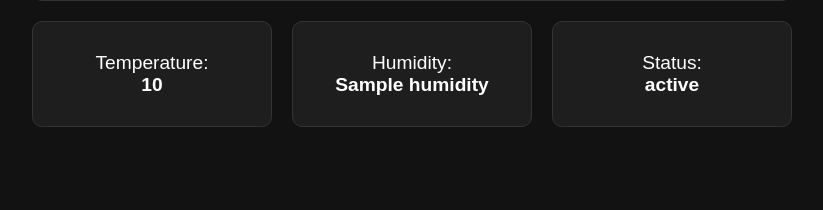
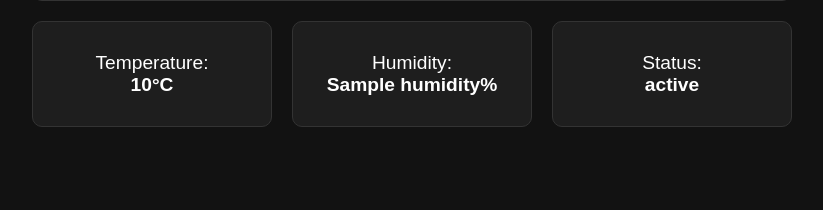
Before and after one commit to jannesii/Code, a Flask app: template server/templates/3d.html in a window 1280 px wide. Shown: the part 142-352 px from the top of the page, without its empty margins (228-1051 px from the left). Run offline with Flask 3, Linux system fonts and the light colour scheme; the template is opened without the code that fills it: most values are stand-ins (such as "Sample title", 1, 10 or a date in 2020); parts of the project's set-up code (start-up, migrations or seed data) failed here and were passed over.

Commit message:
Add units to temperature and humidity display in the sensor dashboard

```diff
--- a/server/templates/3d.html
+++ b/server/templates/3d.html
@@ -111,8 +111,8 @@
       </div>
       <!-- Sensoridatan ruudukko -->
       <div class="data-grid">
-      <div class="tile">Temperature:<br> <strong id="temperature">{{ last_temphum['temperature'] }}</strong></div>
-      <div class="tile">Humidity:<br> <strong id="humidity">{{ last_temphum['humidity'] }}</strong></div>
+      <div class="tile">Temperature:<br> <strong id="temperature">{{ last_temphum['temperature'] }}°C</strong></div>
+      <div class="tile">Humidity:<br> <strong id="humidity">{{ last_temphum['humidity'] }}%</strong></div>
       <div class="tile">Status:<br> <strong id="status">{{ last_status['status'] }}</strong></div>
 
     </div>
```
